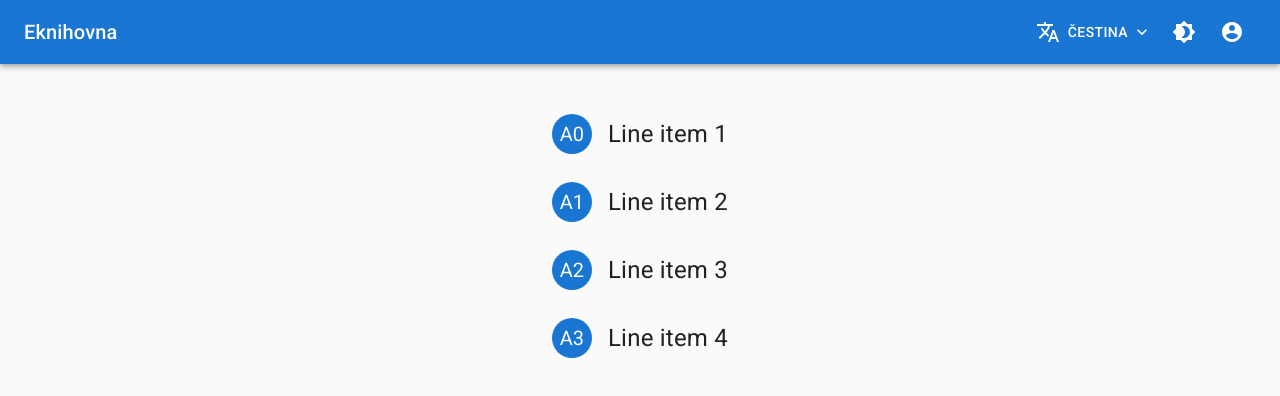
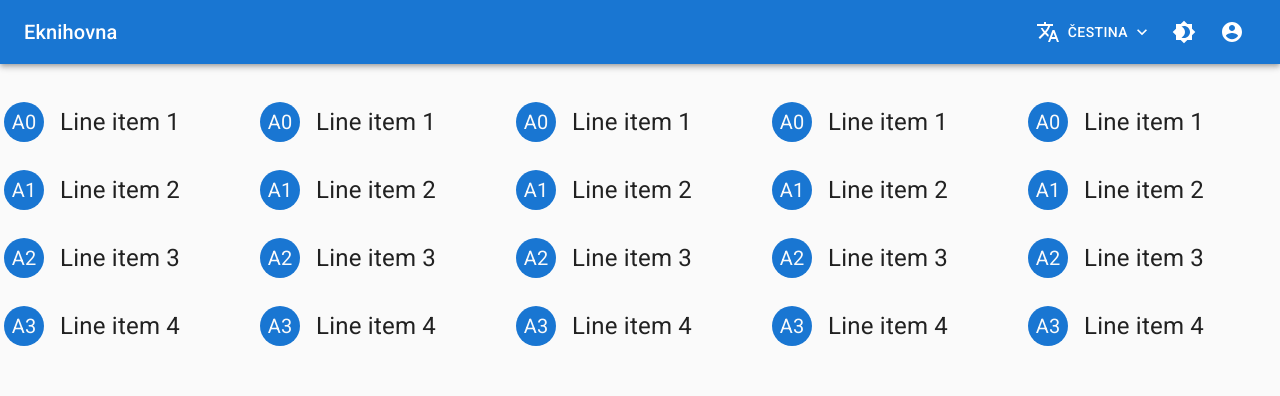
Before and after one commit to plechipt/elibrary-app, a React (Create React App) app: page /users in a window 1280 px wide. Shown: the top 396 px of the page. Built offline with nearby package versions, Linux system fonts and the light colour scheme; no server answers.

Commit message:
implemented grid system in Users component

```diff
--- a/src/components/Navbar/SelectLanguage.js
+++ b/src/components/Navbar/SelectLanguage.js
@@ -69,7 +69,7 @@ const SelectLanguage = () => {
           horizontal: "right",
         }}
       >
-        <MenuItem onClick={() => handleItemClick("czech")}>Czech</MenuItem>
+        <MenuItem onClick={() => handleItemClick("czech")}>Čestina</MenuItem>
         <MenuItem onClick={() => handleItemClick("english")}>English</MenuItem>
       </Menu>
     </div>
--- a/src/components/Users/Users.css
+++ b/src/components/Users/Users.css
@@ -1,7 +1,9 @@
 .users-container {
   flex: 1;
-  display: flex;
-  justify-content: center;
+  display: flex !important;
+  margin: auto !important;
+  justify-content: center !important;
+  align-items: center !important;
   width: 100%;
 }
 
--- a/src/components/Users/Users.js
+++ b/src/components/Users/Users.js
@@ -1,46 +1,27 @@
 import React from "react";
 import "./Users.css";
+import UsersRow from "./UsersRow";
 
-import { makeStyles } from "@material-ui/core/styles";
-import List from "@material-ui/core/List";
-import ListItem from "@material-ui/core/ListItem";
-import ListItemText from "@material-ui/core/ListItemText";
-import ListItemAvatar from "@material-ui/core/ListItemAvatar";
-import Avatar from "@material-ui/core/Avatar";
-
-const useStyles = makeStyles((theme) => ({
-  root: {
-    width: "100%",
-    maxWidth: 360,
-    backgroundColor: theme.palette.background.paper,
-  },
-  blue: {
-    backgroundColor: "#1976D2",
-  },
-}));
+import Grid from "@material-ui/core/Grid";
 
 const Users = () => {
-  const classes = useStyles();
-
   return (
     <div className="users-container">
-      <List width={500} className="users">
-        {[0, 1, 2, 3].map((value) => {
-          const labelId = `checkbox-list-secondary-label-${value}`;
-          return (
-            <ListItem className="user-item" key={value} button>
-              <ListItemAvatar>
-                <Avatar className={classes.blue}>A{value}</Avatar>
-              </ListItemAvatar>
-              <ListItemText
-                className="text-item"
-                id={labelId}
-                primary={`Line item ${value + 1}`}
-              />
-            </ListItem>
-          );
-        })}
-      </List>
+      <Grid container item xs={12} spacing={3}>
+        <UsersRow />
+      </Grid>
+      <Grid container item xs={12} spacing={3}>
+        <UsersRow />
+      </Grid>
+      <Grid container item xs={12} spacing={3}>
+        <UsersRow />
+      </Grid>
+      <Grid container item xs={12} spacing={3}>
+        <UsersRow />
+      </Grid>
+      <Grid container item xs={12} spacing={3}>
+        <UsersRow />
+      </Grid>
     </div>
   );
 };
--- /dev/null
+++ b/src/components/Users/UsersRow.js
@@ -0,0 +1,44 @@
+import React from "react";
+import { makeStyles } from "@material-ui/core/styles";
+import List from "@material-ui/core/List";
+import ListItem from "@material-ui/core/ListItem";
+import ListItemText from "@material-ui/core/ListItemText";
+import ListItemAvatar from "@material-ui/core/ListItemAvatar";
+import Avatar from "@material-ui/core/Avatar";
+
+const useStyles = makeStyles((theme) => ({
+  root: {
+    width: "100%",
+    maxWidth: 360,
+    backgroundColor: theme.palette.background.paper,
+  },
+  blue: {
+    backgroundColor: "#1976D2",
+  },
+}));
+
+const UsersRow = () => {
+  const classes = useStyles();
+
+  return (
+    <List width={500} className="users">
+      {[0, 1, 2, 3].map((value) => {
+        const labelId = `checkbox-list-secondary-label-${value}`;
+        return (
+          <ListItem className="user-item" key={value} button>
+            <ListItemAvatar>
+              <Avatar className={classes.blue}>A{value}</Avatar>
+            </ListItemAvatar>
+            <ListItemText
+              className="text-item"
+              id={labelId}
+              primary={`Line item ${value + 1}`}
+            />
+          </ListItem>
+        );
+      })}
+    </List>
+  );
+};
+
+export default UsersRow;
```
Also changed, not shown: 1 other file (tests, documents, lock files or other folders).
